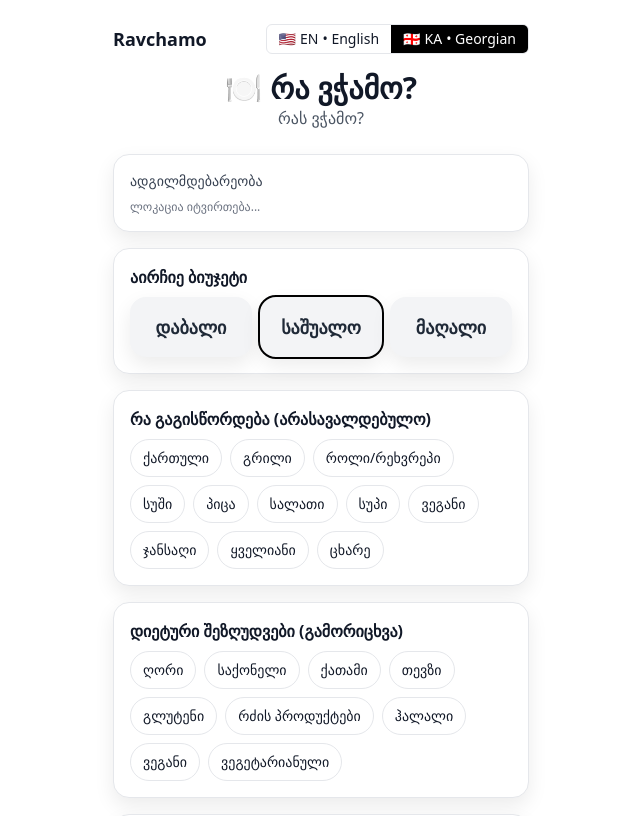
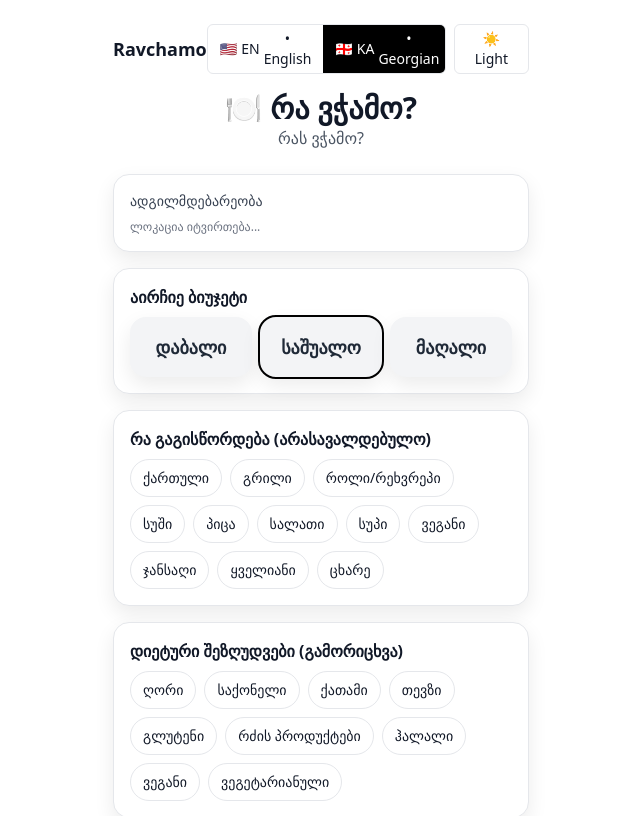
Before and after one commit to underdav1/ravchamo-mvp, a Next.js app: page / in a window 1280 px wide. Shown: the top 816 px of the page, without its empty margins (319-959 px from the left). Built offline with nearby package versions, Linux system fonts and the light colour scheme; no server answers.

Commit message:
Update layout.jsx

```diff
--- a/app/layout.jsx
+++ b/app/layout.jsx
@@ -4,32 +4,36 @@ export const metadata = {
 };
 
 import "./globals.css";
+import ThemeProvider from "./ui/ThemeProvider";
 import LangProvider from "./ui/LangProvider";
 import LanguageToggle from "./ui/LanguageToggle";
+import ThemeToggle from "./ui/ThemeToggle";
 
 export default function RootLayout({ children }) {
   return (
     <html lang="ka">
-      <body className="min-h-screen text-gray-900">
+      <body className="min-h-screen bg-white text-gray-900 dark:bg-gray-950 dark:text-gray-100">
+        <ThemeProvider>
           <LangProvider>
             <div className="max-w-md mx-auto px-4 py-6">
-            {/* Header with language switch */}
               <header className="flex items-center justify-between mb-4">
                 <div className="font-semibold text-lg">Ravchamo</div>
+                <div className="flex items-center gap-2">
                   <LanguageToggle />
+                  <ThemeToggle />
+                </div>
               </header>
 
               {children}
 
-            <footer className="mt-8 text-sm text-gray-600">
+              <footer className="mt-8 text-sm text-gray-600 dark:text-gray-400">
                 © {new Date().getFullYear()} Ravchamo — MVP.
                 <br />
-              <span>
-                We use your location only in the browser to estimate distance.
-              </span>
+                <span>We use your location only in the browser to estimate distance.</span>
               </footer>
             </div>
           </LangProvider>
+        </ThemeProvider>
       </body>
     </html>
   );
```
Lines whose indentation alone changed are shown as unchanged.
